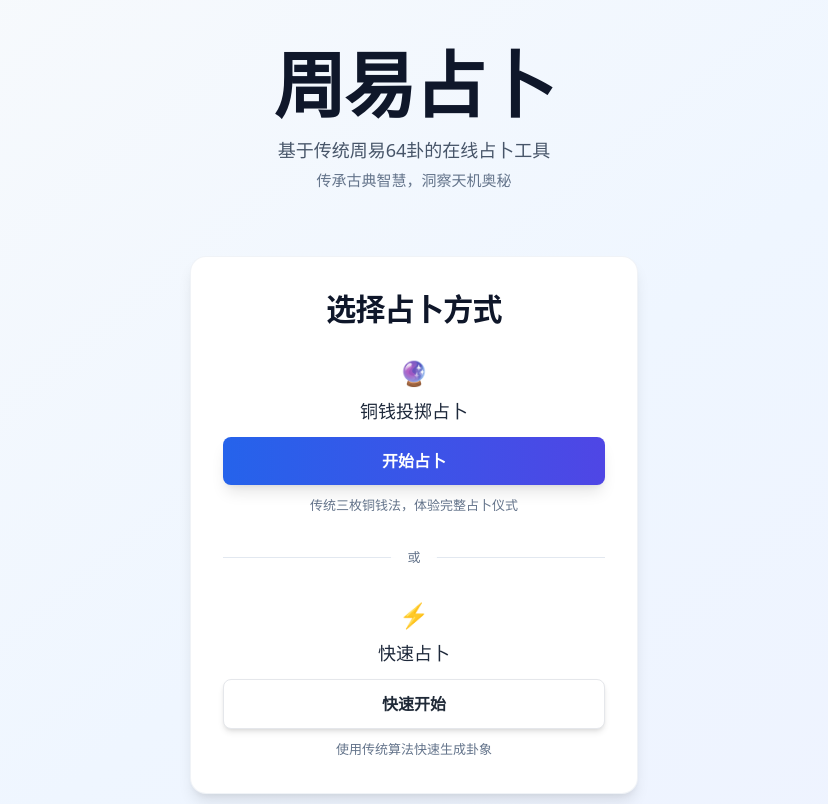
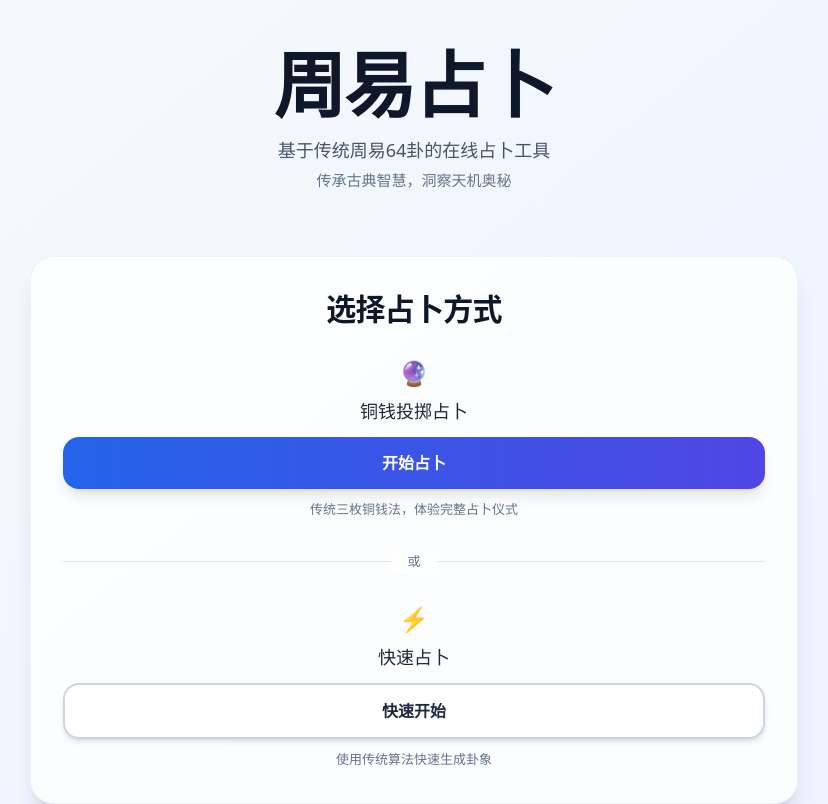
Before and after one commit to Ali1995A/godwill-fine, a React (Vite) app: page / in a window 1280 px wide. Shown: the top 804 px of the page, without its empty margins (226-1054 px from the left). Built offline with nearby package versions, Linux system fonts and the light colour scheme.

Commit message:
fix: 正确移植原UI设计样式，解决Tailwind Tree-shaking问题

```diff
--- a/src/index.css
+++ b/src/index.css
@@ -2193,56 +2193,108 @@ video {
 }
 /* --- 🚑 紧急样式修复 (Force UI Restore) --- */
 
-/* 1. 修复丢失的白色卡片容器 */
-.card,
-div[class*="bg-white"][class*="shadow"] { /* 尝试匹配可能原本存在的类组合 */
-  background-color: #ffffff !important;
-  border-radius: 1rem !important; /* rounded-xl */
-  box-shadow: 0 10px 15px -3px rgba(0, 0, 0, 0.1), 0 4px 6px -2px rgba(0, 0, 0, 0.05) !important; /* shadow-xl */
-  padding: 2rem !important;
+/* 1. 修复丢失的白色卡片容器 - 原设计移植 */
+.card {
+  background-color: rgba(255, 255, 255, 0.8) !important;
+  backdrop-filter: blur(4px) !important;
+  border-radius: 1.5rem !important;
+  padding: 1.5rem !important;
+  border: 1px solid rgba(226, 232, 240, 0.5) !important;
+  box-shadow: 0 20px 25px -5px rgba(0, 0, 0, 0.1), 0 8px 10px -6px rgba(0, 0, 0, 0.1) !important;
+  transition: all 0.3s ease !important;
   margin: 0 auto;
   display: block;
   width: 100%;
-  max-width: 28rem; /* max-w-md */
-  overflow: hidden; /* 防止内容溢出 */
-}
-
-/* 2. 修复丢失的蓝色主按钮 */
-.btn-primary,
-button[class*="bg-blue"] {
-  background-color: #2563eb !important; /* bg-blue-600 */
+  max-width: 48rem !important;
+  overflow: hidden;
+}
+
+.card:hover {
+  box-shadow: 0 25px 50px -12px rgba(0, 0, 0, 0.25) !important;
+}
+
+@media (min-width: 640px) {
+  .card {
+    padding: 2rem !important;
+  }
+}
+
+/* 2. 修复丢失的蓝色主按钮 - 原设计移植 */
+.btn-primary {
+  background: linear-gradient(to right, #2563eb, #4f46e5) !important;
   color: #ffffff !important;
-  padding-top: 0.75rem !important;
-  padding-bottom: 0.75rem !important;
-  padding-left: 2rem !important;
-  padding-right: 2rem !important;
-  border-radius: 0.5rem !important; /* rounded-lg */
   font-weight: 600 !important;
-  width: 100%;
-  display: flex;
-  justify-content: center;
-  align-items: center;
-  transition: all 0.2s;
-  border: none;
-  cursor: pointer;
-}
-
-.btn-primary:hover,
-button[class*="bg-blue"]:hover {
-  background-color: #1d4ed8 !important; /* hover:bg-blue-700 */
-}
-
-/* 3. 修复次要按钮 (快速开始) */
+  padding: 0.875rem 1.5rem !important;
+  border-radius: 1rem !important;
+  box-shadow: 0 10px 15px -3px rgba(0, 0, 0, 0.1), 0 4px 6px -4px rgba(0, 0, 0, 0.1) !important;
+  transition: all 0.2s ease !important;
+  border: none !important;
+  cursor: pointer !important;
+  display: flex !important;
+  justify-content: center !important;
+  align-items: center !important;
+  width: 100% !important;
+  transform: scale(1) !important;
+}
+
+.btn-primary:hover {
+  background: linear-gradient(to right, #1d4ed8, #4338ca) !important;
+  box-shadow: 0 20px 25px -5px rgba(0, 0, 0, 0.1), 0 8px 10px -6px rgba(0, 0, 0, 0.1) !important;
+  transform: scale(1.05) !important;
+}
+
+.btn-primary:disabled {
+  opacity: 0.5 !important;
+  cursor: not-allowed !important;
+  transform: none !important;
+}
+
+/* 3. 修复次要按钮 (快速开始) - 原设计移植 */
 .btn-secondary {
-  background-color: #ffffff !important;
-  border: 1px solid #e5e7eb !important; /* border-gray-200 */
-  color: #1f2937 !important; /* text-gray-800 */
-  padding: 0.75rem 2rem !important;
-  border-radius: 0.5rem !important;
-  width: 100%;
-  font-weight: 600;
-  display: flex;
-  justify-content: center;
-  align-items: center;
-  cursor: pointer;
-}
+  background-color: rgba(255, 255, 255, 0.9) !important;
+  border: 2px solid #cbd5e1 !important;
+  color: #1e293b !important;
+  font-weight: 600 !important;
+  padding: 0.875rem 1.5rem !important;
+  border-radius: 1rem !important;
+  box-shadow: 0 4px 6px -1px rgba(0, 0, 0, 0.1), 0 2px 4px -2px rgba(0, 0, 0, 0.1) !important;
+  transition: all 0.2s ease !important;
+  cursor: pointer !important;
+  display: flex !important;
+  justify-content: center !important;
+  align-items: center !important;
+  width: 100% !important;
+  transform: scale(1) !important;
+}
+
+.btn-secondary:hover {
+  border-color: #94a3b8 !important;
+  box-shadow: 0 10px 15px -3px rgba(0, 0, 0, 0.1), 0 4px 6px -4px rgba(0, 0, 0, 0.1) !important;
+  transform: scale(1.05) !important;
+}
+
+.btn-secondary:disabled {
+  opacity: 0.5 !important;
+  cursor: not-allowed !important;
+  transform: none !important;
+}
+
+/* 4. 修复玻璃态卡片 - 原设计移植 */
+.glass-card {
+  background-color: rgba(255, 255, 255, 0.1) !important;
+  backdrop-filter: blur(16px) !important;
+  border: 1px solid rgba(255, 255, 255, 0.2) !important;
+  border-radius: 1.5rem !important;
+  padding: 2rem !important;
+  box-shadow: 0 20px 25px -5px rgba(0, 0, 0, 0.1), 0 8px 10px -6px rgba(0, 0, 0, 0.1) !important;
+}
+
+/* 5. 修复浮动卡片 - 原设计移植 */
+.floating-card {
+  background-color: rgba(255, 255, 255, 0.9) !important;
+  backdrop-filter: blur(12px) !important;
+  border-radius: 1.5rem !important;
+  padding: 1.5rem !important;
+  border: 1px solid rgba(255, 255, 255, 0.3) !important;
+  box-shadow: 0 20px 25px -5px rgba(0, 0, 0, 0.1), 0 8px 10px -6px rgba(0, 0, 0, 0.1) !important;
+}
```
